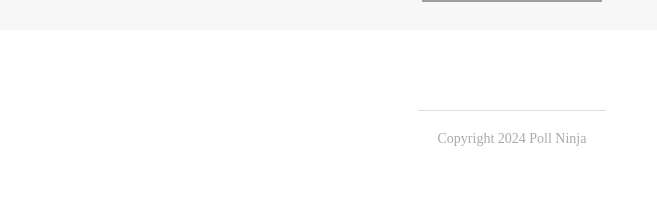
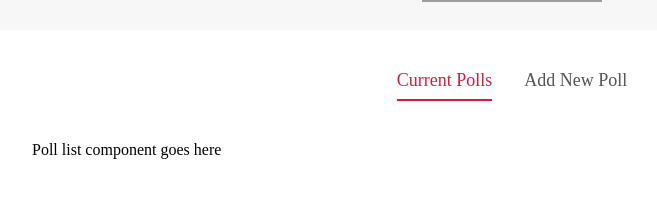
Before and after one commit to Frexz/IT2_2425_elev, a SvelteKit app in the folder polling-app/: page / in a window 1280 px wide. Shown: the part 153-362 px from the top of the page, without its empty margins (128-785 px from the left). Built offline with nearby package versions, Linux system fonts and the light colour scheme; grey boxes are pictures that could not be loaded.

Commit message:
added a tabs system

```diff
--- a/polling-app/src/routes/+page.svelte
+++ b/polling-app/src/routes/+page.svelte
@@ -1,11 +1,24 @@
 <script>
     import Header from '../components/Header.svelte'
     import Footer from '../components/Footer.svelte'
+    import Tabs from '../shared/Tabs.svelte'
+
+    let items = ['Current Polls', 'Add New Poll']
+    let activeItem = 'Current Polls'
+
+    const handleTabChange = (e) => {
+        activeItem = e.detail
+    }
 </script>
 
 <Header />
 <main>
-
+    <Tabs {items} {activeItem} on:tabChange={handleTabChange} />
+    {#if activeItem === 'Current Polls'}
+        <p>Poll list component goes here</p>
+    {:else if activeItem === 'Add New Poll'}
+        <p>New poll form component goes here</p>
+    {/if}
 </main>
 <Footer />
 
@@ -17,6 +30,5 @@
 
     :global(body) {
         margin: 0;
-
     }
 </style>
--- /dev/null
+++ b/polling-app/src/shared/Tabs.svelte
@@ -0,0 +1,46 @@
+<script>
+    import { createEventDispatcher } from "svelte";
+
+    const dispatch = createEventDispatcher()
+
+    export let items
+    export let activeItem
+</script>
+
+<div class="tabs">
+    <ul>
+        {#each items as item}
+            <!-- svelte-ignore a11y-click-events-have-key-events -->
+            <!-- svelte-ignore a11y-no-noninteractive-element-interactions -->
+            <li on:click={() => dispatch('tabChange', item)}>
+                <div class:active={item === activeItem}>{item}</div>
+            </li>
+        {/each}
+    </ul>
+</div>
+
+<style>
+    ul {
+        display: flex;
+        justify-content: center;
+        padding: 0;
+        list-style-type: none;
+    }
+
+    li {
+        margin: 0 16px;
+        font-size: 18px;
+        color: #555;
+        cursor: pointer;
+    }
+
+    .tabs {
+        margin-bottom: 40px;
+    }
+
+    .active {
+        color: #d91b42;
+        border-bottom: 2px solid #d91b42;
+        padding-bottom: 8px;
+    }
+</style>
```
